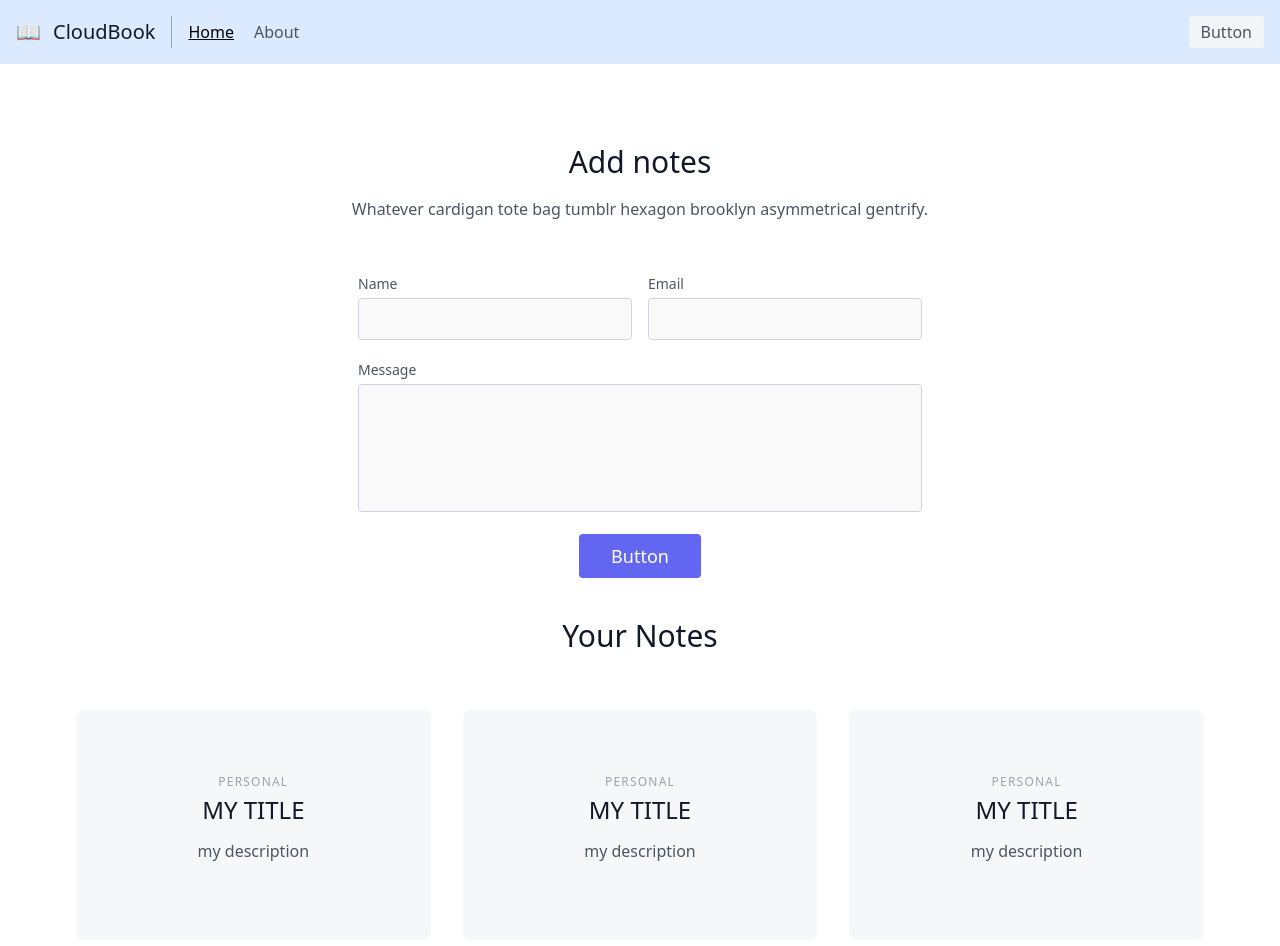
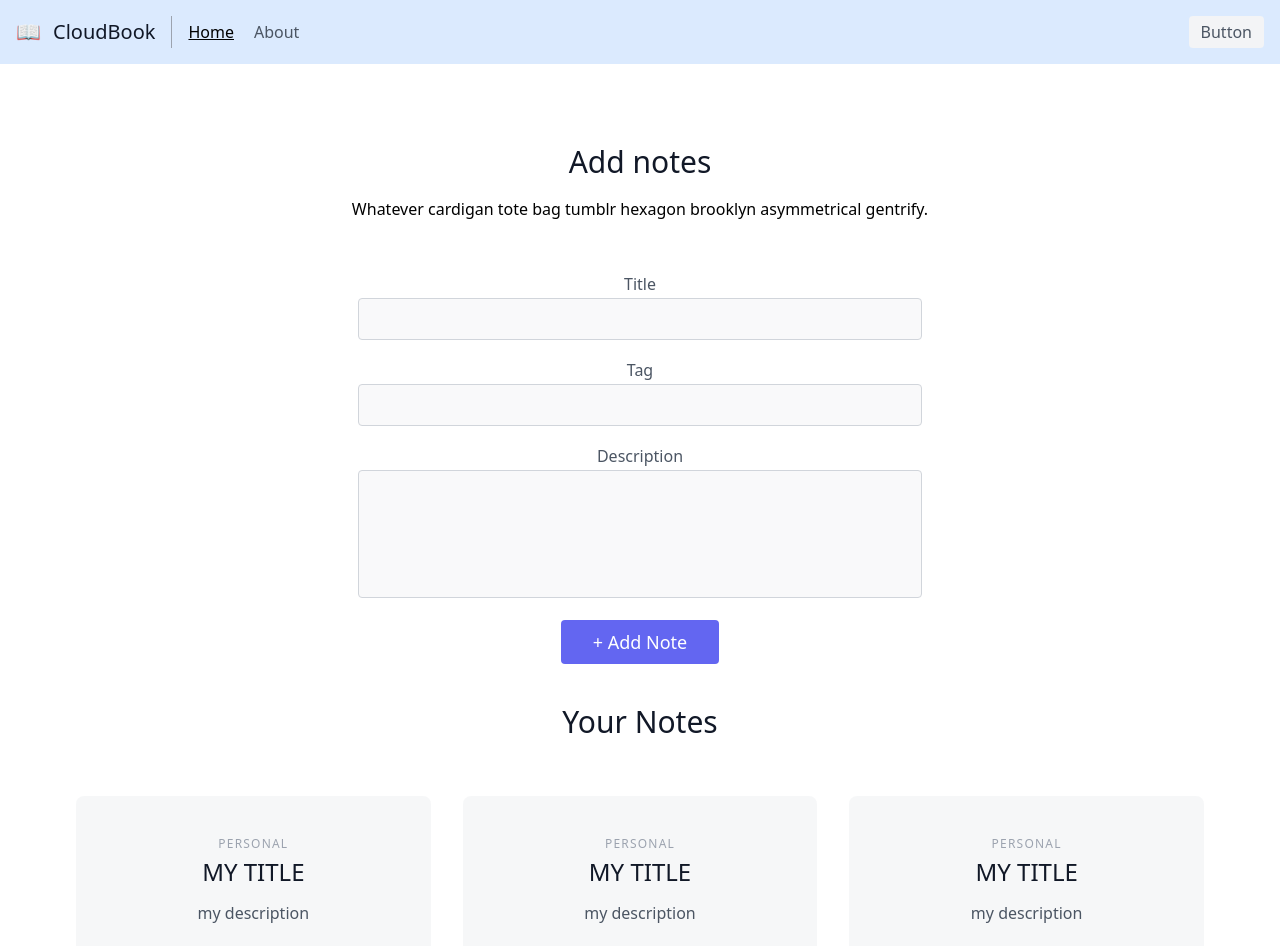
Before and after one commit to Prajapati-Shivam/Cloud-Book, a React (Create React App) app: page / in a window 1280 px wide. Shown: the top 946 px of the page. Built offline with nearby package versions, Linux system fonts and the light colour scheme.

Commit message:
created add note functionality on front end

```diff
--- a/public/index.html
+++ b/public/index.html
@@ -39,5 +39,6 @@
       To begin the development, run `npm start` or `yarn start`.
       To create a production bundle, use `npm run build` or `yarn build`.
     -->
+    <script src="https://kit.fontawesome.com/1fb5b48ec8.js" crossorigin="anonymous"></script>
   </body>
 </html>
--- /dev/null
+++ b/src/component/AddNote.js
@@ -0,0 +1,87 @@
+import React, { useContext, useState } from 'react'
+import noteContext from '../context/notes/noteContext'
+const Addnote = () => {
+  const context = useContext(noteContext)
+  const { addNote } = context;
+  const [note, setNote] = useState({ title: "", description: "", tag: "Personal" })
+  const handleSubmit = (e) => {
+    e.preventDefault();
+    addNote(note.title, note.description, note.tag);
+  }
+
+  const handleChange = (e) => {
+    setNote({ ...note, [e.target.name]: e.target.value })
+  }
+  return (
+    <div className="container px-5 py-10">
+      <div className="flex flex-col w-full mb-12">
+        <h1 className="sm:text-3xl text-2xl font-medium title-font mb-4 text-gray-900">
+          Add notes
+        </h1>
+        <p className="lg:w-2/3 mx-auto leading-relaxed text-base">
+          Whatever cardigan tote bag tumblr hexagon brooklyn asymmetrical
+          gentrify.
+        </p>
+      </div>
+      <div className="lg:w-1/2 md:w-2/3 mx-auto">
+        <div className="flex flex-wrap -m-2">
+          <div className="p-2 w-full">
+            <div className="relative">
+              <label htmlFor="title" className="leading-7 text-md text-gray-600">
+                Title
+              </label>
+              <input
+                type="text"
+                id="title"
+                name="title"
+                onChange={handleChange}
+                className="w-full bg-gray-100 bg-opacity-50 rounded border border-gray-300 focus:border-indigo-500 focus:bg-white focus:ring-2 focus:ring-indigo-200 text-base outline-none text-gray-700 py-1 px-3 leading-8 transition-colors duration-200 ease-in-out"
+              />
+            </div>
+          </div>
+          <div className="p-2 w-full">
+            <div className="relative">
+              <label htmlFor="tag" className="leading-7 text-md text-gray-600">
+                Tag
+              </label>
+              <input
+                type="text"
+                id="tag"
+                name="tag"
+                onChange={handleChange}
+                className="w-full bg-gray-100 bg-opacity-50 rounded border border-gray-300 focus:border-indigo-500 focus:bg-white focus:ring-2 focus:ring-indigo-200 text-base outline-none text-gray-700 py-1 px-3 leading-8 transition-colors duration-200 ease-in-out"
+              />
+            </div>
+          </div>
+          <div className="p-2 w-full">
+            <div className="relative">
+              <label
+                htmlFor="desc"
+                className="leading-7 text-md text-gray-600"
+              >
+                Description
+              </label>
+              <textarea
+                id="desc"
+                name="description"
+                onChange={handleChange}
+                className="w-full bg-gray-100 bg-opacity-50 rounded border border-gray-300 focus:border-indigo-500 focus:bg-white focus:ring-2 focus:ring-indigo-200 h-32 text-base outline-none text-gray-700 py-1 px-3 resize-none leading-6 transition-colors duration-200 ease-in-out"
+                defaultValue={""}
+              />
+            </div>
+          </div>
+          <div className="p-2 w-full">
+            <button
+              className="flex mx-auto text-white bg-indigo-500 border-0 py-2 px-8 focus:outline-none hover:bg-indigo-600 rounded text-lg"
+              onClick={handleSubmit}
+            >
+              + Add Note
+            </button>
+          </div>
+        </div>
+      </div>
+    </div>
+  )
+}
+
+export default Addnote
--- a/src/component/Home.js
+++ b/src/component/Home.js
@@ -3,72 +3,8 @@ import Notes from "./Notes"
 const Home = () => {
 
   return (
-    <section className="text-gray-600 body-font relative">
-      <div className="container px-5 py-10 mx-auto">
-        <div className="flex flex-col text-center w-full mb-12">
-          <h1 className="sm:text-3xl text-2xl font-medium title-font mb-4 text-gray-900">
-            Add notes
-          </h1>
-          <p className="lg:w-2/3 mx-auto leading-relaxed text-base">
-            Whatever cardigan tote bag tumblr hexagon brooklyn asymmetrical
-            gentrify.
-          </p>
-        </div>
-        <div className="lg:w-1/2 md:w-2/3 mx-auto">
-          <div className="flex flex-wrap -m-2">
-            <div className="p-2 w-1/2">
-              <div className="relative">
-                <label htmlFor="name" className="leading-7 text-sm text-gray-600">
-                  Name
-                </label>
-                <input
-                  type="text"
-                  id="name"
-                  name="name"
-                  className="w-full bg-gray-100 bg-opacity-50 rounded border border-gray-300 focus:border-indigo-500 focus:bg-white focus:ring-2 focus:ring-indigo-200 text-base outline-none text-gray-700 py-1 px-3 leading-8 transition-colors duration-200 ease-in-out"
-                />
-              </div>
-            </div>
-            <div className="p-2 w-1/2">
-              <div className="relative">
-                <label htmlFor="email" className="leading-7 text-sm text-gray-600">
-                  Email
-                </label>
-                <input
-                  type="email"
-                  id="email"
-                  name="email"
-                  className="w-full bg-gray-100 bg-opacity-50 rounded border border-gray-300 focus:border-indigo-500 focus:bg-white focus:ring-2 focus:ring-indigo-200 text-base outline-none text-gray-700 py-1 px-3 leading-8 transition-colors duration-200 ease-in-out"
-                />
-              </div>
-            </div>
-            <div className="p-2 w-full">
-              <div className="relative">
-                <label
-                  htmlFor="message"
-                  className="leading-7 text-sm text-gray-600"
-                >
-                  Message
-                </label>
-                <textarea
-                  id="message"
-                  name="message"
-                  className="w-full bg-gray-100 bg-opacity-50 rounded border border-gray-300 focus:border-indigo-500 focus:bg-white focus:ring-2 focus:ring-indigo-200 h-32 text-base outline-none text-gray-700 py-1 px-3 resize-none leading-6 transition-colors duration-200 ease-in-out"
-                  defaultValue={""}
-                />
-              </div>
-            </div>
-            <div className="p-2 w-full">
-              <button className="flex mx-auto text-white bg-indigo-500 border-0 py-2 px-8 focus:outline-none hover:bg-indigo-600 rounded text-lg">
-                Button
-              </button>
-            </div>
-          </div>
-        </div>
-      </div>
-
+    <section className="body-font relative">
       <Notes />
-
     </section>
 
   )
--- a/src/component/NoteItem.js
+++ b/src/component/NoteItem.js
@@ -4,7 +4,7 @@ const NoteItem = (props) => {
   const { title, description, tag } = props.note;
   return (
     <div className="lg:w-1/3">
-      <div className=" bg-gray-100 m-4 bg-opacity-75 px-8 py-16 rounded-lg overflow-hidden text-center relative">
+      <div className=" bg-gray-100 m-4 bg-opacity-75 px-8 py-10 rounded-lg overflow-hidden text-center relative">
         <h2 className="tracking-widest text-xs title-font font-medium text-gray-400 mb-1 uppercase">
           {tag}
         </h2>
@@ -14,6 +14,10 @@ const NoteItem = (props) => {
         <p className="leading-relaxed mb-3">
           {description}
         </p>
+        <div className="flex justify-center py-5 gap-x-2 cursor-pointer">
+          <i className="fa-solid fa-pen-to-square fa-lg"></i>
+          <i className="fa-solid fa-trash fa-lg"></i>
+        </div>
       </div>
     </div>
   )
--- a/src/component/Notes.js
+++ b/src/component/Notes.js
@@ -1,19 +1,22 @@
 import React, { useContext } from 'react'
 import noteContext from '../context/notes/noteContext';
 import NoteItem from './NoteItem';
+import AddNote from './AddNote';
 
 const Notes = () => {
   const context = useContext(noteContext);
-  const { notes, setNotes } = context;
+  const { notes } = context;
+  // key={note.id} change in future
   return (
     <div className="flex flex-col text-center w-full mb-12">
+      <AddNote />
       <h1 className="sm:text-3xl text-2xl font-medium title-font mb-4 text-gray-900">
         Your Notes
       </h1>
       <section className="text-gray-600 body-font">
         <div className="container px-5 py-10 mx-auto">
           <div className="flex flex-wrap -m-4">
-            {notes.map((note) => { return <NoteItem note={note} />})}
+            {notes.map((note, index) => { return <NoteItem note={note} key={index} />})}
           </div>
         </div>
       </section>
--- a/src/context/notes/noteState.js
+++ b/src/context/notes/noteState.js
@@ -34,7 +34,7 @@ const NoteState = (props) => {
       "_id": "641b359f59a280e8994ca1b2",
       "user": "6419ecb58f9f73f487297bcc",
       "title": "my title",
-      "description": "my s, adipisci a eum eius dicta officiis voluptatem nulla officia sint distinctio et atque totam cumque? Harum a consequatur, odit rerum in consequuntur sequi natus unde molestiae hic modi nisi eum officia laborum placeat soluta illum neque delectus saepe! Ratione vero sint magnam, aliquam blanditiis facere quibusdam quia rerum quo doloremque necessitatibus.s, adipisci a eum eius dicta officiis voluptatem nulla officia sint distinctio et atque totam cumque? Harum a consequatur, odit rerum in consequuntur sequi natus unde molestiae hic modi nisi eum officia laborum placeat soluta illum neque delectus saepe! Ratione vero sint magnam, aliquam blanditiis facere quibusdam quia rerum quo doloremque necessitatibus.",
+      "description": "my s, adipisci a eum eius dicta officiis voluptatem nulla officia sint distinctio et atque totam cumque? Harum a consequatur, od! Ratione vero sint magnam, aliquam blanditiis facere quibusdam quia rerum quo doloremque necessitatibus.s, adipisci a eum eius dicta officiis voluptatem nulla officia sint distinctio et atque ! Ratione vero sint magnam, aliquam blanditiis facere quibusdam quia rerum quo doloremque necessitatibus.",
       "tag": "personal",
       "date": "2023-03-22T17:06:39.593Z",
       "__v": 0
@@ -43,7 +43,7 @@ const NoteState = (props) => {
       "_id": "641b359f59a280e8994ca1b2",
       "user": "6419ecb58f9f73f487297bcc",
       "title": "my title",
-      "description": "my s, adipisci a eum eius dicta officiis voluptatem nulla officia sint distinctio et atque totam cumque? Harum a consequatur, odit rerum in consequuntur sequi natus unde molestiae hic modi nisi eum officia laborum placeat soluta illum neque delectus saepe! Ratione vero sint magnam, aliquam blanditiis facere quibusdam quia rerum quo doloremque necessitatibus.",
+      "description": "my s, adipisci a eum eius dicta officiis voluptatem nulla officia sint distinctio et atque totam cumque? Harum a consequaodit rerum in consequuntur sequi natus unde molestiae hic modi nisi eum officia laborum placeat soluta illum neque delectus saepe! Ratione vero sint magnam, aliquam blanditiis facere quibusdam quia rerum quo doloremque necessitatibus.",
       "tag": "personal",
       "date": "2023-03-22T17:06:39.593Z",
       "__v": 0
@@ -52,7 +52,7 @@ const NoteState = (props) => {
       "_id": "641b359f59a280e8994ca1b2",
       "user": "6419ecb58f9f73f487297bcc",
       "title": "my title",
-      "description": "my Lorem ipsum dolor sit, amet consectetur adipisicing elit. Nobis commodi enim deleniti incidunt at reiciendis minu Ratione ipsum delectus qui! Voluptatibus, dolorem nemo nesciunt voluptate facere placeat rem quia, suscipit dolorum aspernatur praesentium, delectus officia numquam. Ad, fugiat, eos optio ab, minima dolore maiores assumenda maxime voluptate accusamus fuga.",
+      "description": "my Lorem ipsum dolor sit, amet consectetur adipisicing elit. Nobis commodi enim deleniti incidunt at reiciendis minu Ratione ipsum delectus qui! Voluptatibus, dolorem nemo nesciunt voluptate facere placeat rem quia, suscipit dolorum um, delectus officia numquam. Ad, fugiat, eos optio ab, minima dolore maiores assumenda maxime voluptate accusamus fuga.",
       "tag": "personal",
       "date": "2023-03-22T17:06:39.593Z",
       "__v": 0
@@ -60,8 +60,30 @@ const NoteState = (props) => {
   ]
   const [notes, setNotes] = useState(notesInitial);
 
+  // Add note
+  const addNote = (title, description, tag) => {
+    console.log("adding note")
+    const note = {
+      "_id": "641b359f59a280e8994ca1b2",
+      "user": "6419ecb58f9f73f487297bcc",
+      "title": title,
+      "description": description,
+      "tag": tag,
+      "date": "2023-03-22T17:06:39.593Z",
+      "__v": 0
+    }
+    setNotes(notes.concat(note))
+  }
+  // Edit note
+  const editNote = (id, title, description, tag) => {
+
+  }
+  // Delete note
+  const deleteNote = (id) => {
+
+  }
   return (
-    <NoteContext.Provider value={{notes, setNotes}}>
+    <NoteContext.Provider value={{ notes, addNote, editNote, deleteNote }}>
       {props.children}
     </NoteContext.Provider>
   )
```
